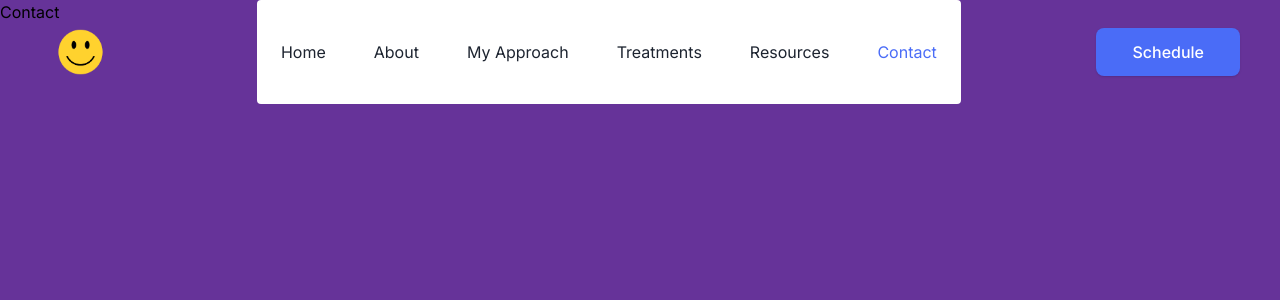
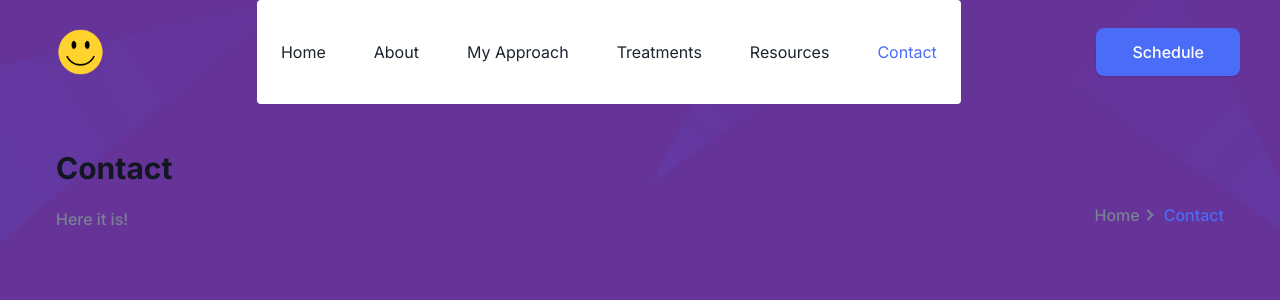
Before and after one commit to courtneyfarzam/CMWS, a Next.js app: page /contact in a window 1280 px wide. Shown: the top 300 px of the page. Built offline with nearby package versions, Linux system fonts and the light colour scheme.

Commit message:
added breadcrumb to necessary pages

```diff
--- a/app/contact/page.tsx
+++ b/app/contact/page.tsx
@@ -1,4 +1,5 @@
-import React from 'react';
+import Contact from '@/components/Contact/index';
+import Breadcrumb from '@/components/Common/Breadcrumb';
 
 import { Metadata } from 'next';
 
@@ -9,7 +10,15 @@ export const metadata: Metadata = {
 };
 
 const contact = () => {
-	return <div>Contact</div>;
+	return (
+		<>
+			<Breadcrumb
+				pageName='Contact'
+				description='Here it is!'
+			/>
+			<Contact />
+		</>
+	);
 };
 
 export default contact;
--- a/app/resources/page.tsx
+++ b/app/resources/page.tsx
@@ -1,4 +1,6 @@
 import Resources from '@/components/Resources/index';
+import Breadcrumb from '@/components/Common/Breadcrumb';
+
 import { Metadata } from 'next';
 
 export const metadata: Metadata = {
@@ -8,7 +10,18 @@ export const metadata: Metadata = {
 };
 
 const resources = () => {
-	return <Resources />
+	return (
+		<>
+
+		<Breadcrumb
+            pageName='Resources'
+            description='Here it is!'
+        />
+		<Resources />
+
+
+		</>
+	)
 };
 
 export default resources;
--- a/app/treatments/page.tsx
+++ b/app/treatments/page.tsx
@@ -1,4 +1,6 @@
 import Treatments from '@/components/Treatments/index';
+import Breadcrumb from '@/components/Common/Breadcrumb';
+
 import { Metadata } from 'next';
 
 export const metadata: Metadata = {
@@ -8,7 +10,17 @@ export const metadata: Metadata = {
 };
 
 const treatments = () => {
-	return <Treatments />
+	return (
+		<>
+
+		<Breadcrumb
+            pageName='Treatments'
+            description='Here it is!'
+        />
+		<Treatments />
+
+		</>
+	)
 };
 
 export default treatments;
```
Also changed, not shown: components/Contact/index.tsx (added, +10 -0 lines).
